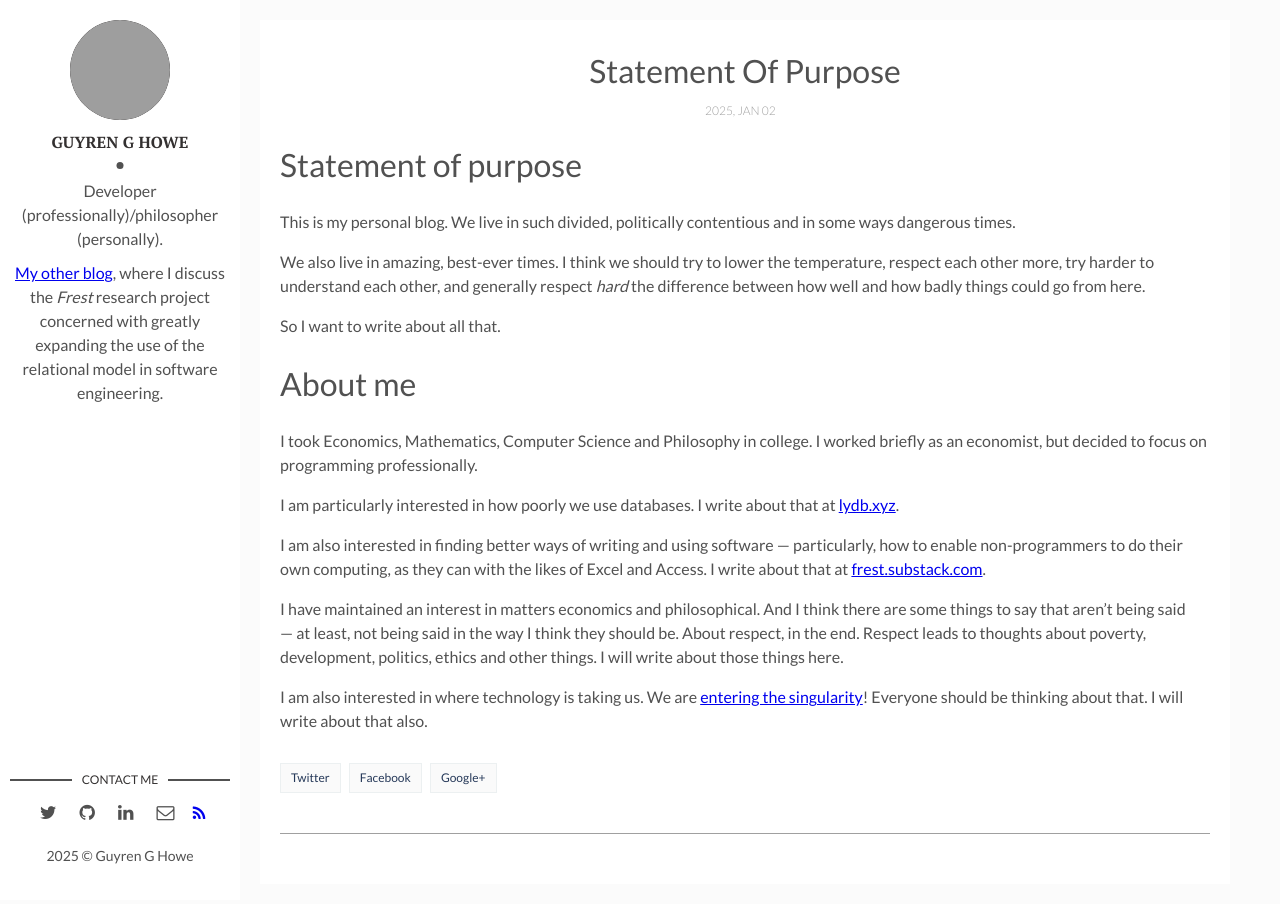
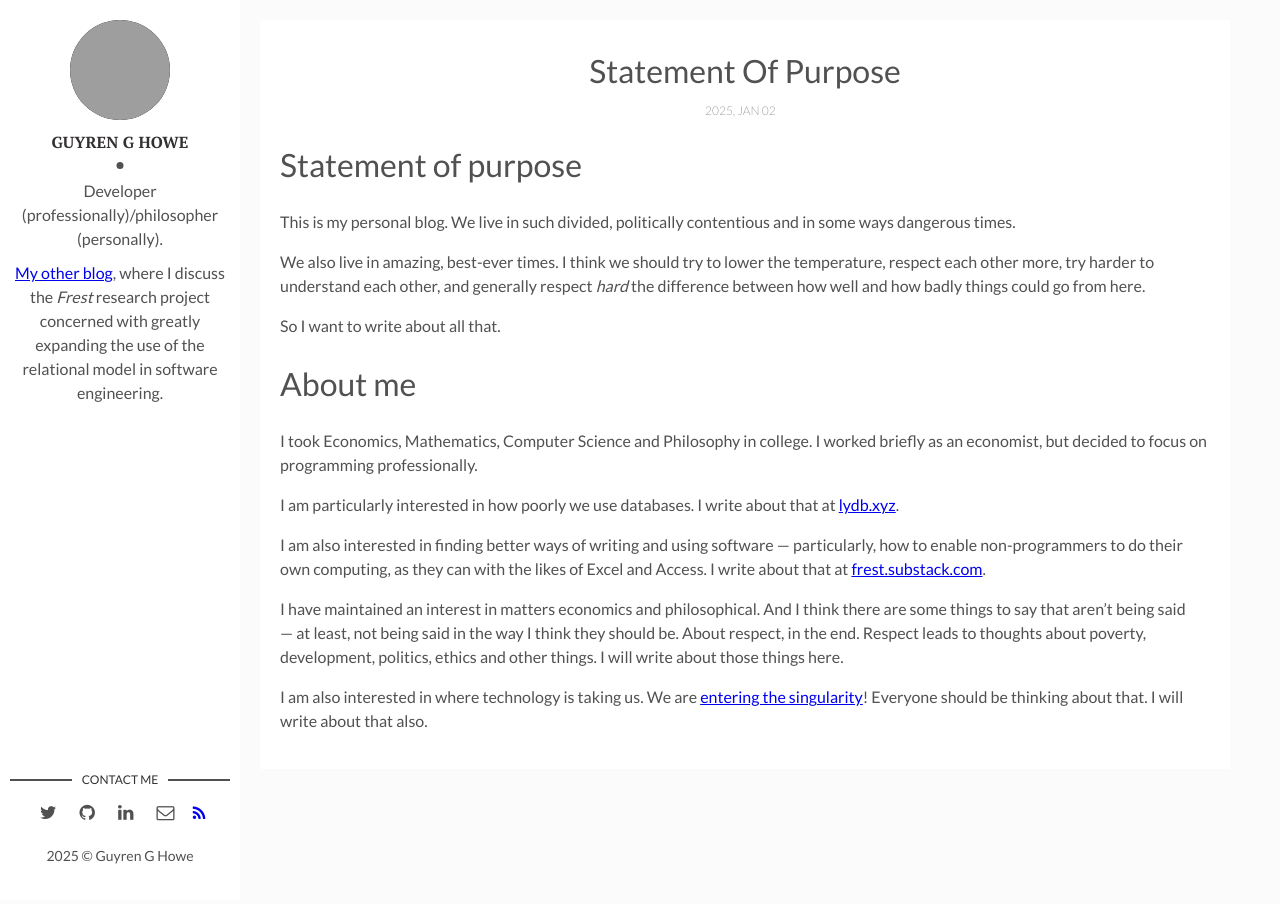
Before and after one commit to gisborne/gisborne.me, a Jekyll site: the page built from _posts/2025-01-02-statement-of-purpose.md, in a window 1280 px wide. Built offline with Jekyll 4.4.1, drawn with Linux system fonts in a browser that asks for light colours; grey boxes are pictures that could not be loaded.

Commit message:
fix footer

```diff
--- a/_layouts/post.html
+++ b/_layouts/post.html
@@ -20,18 +20,6 @@ layout: main
         <div class="page-date"><span>{{page.date | date: '%Y, %b %d'}}&nbsp;&nbsp;&nbsp;&nbsp;</span></div>
       </header>
       {{content | markdownify}}
-      <div class="page-footer">
-        <div class="page-share">
-          <a href="https://twitter.com/intent/tweet?text={{ page.title }}&url={{ site.url }}{{ page.url }}" title="Share on Twitter" rel="nofollow" target="_blank">Twitter</a>
-          <a href="https://facebook.com/sharer.php?u={{ site.url }}{{ page.url }}" title="Share on Facebook" rel="nofollow" target="_blank">Facebook</a>
-          <a href="https://plus.google.com/share?url={{ site.url }}{{ page.url }}" title="Share on Google+" rel="nofollow" target="_blank">Google+</a>
-        </div>
-        <div class="page-tag">
-          {% for tag in page.tags %}
-            <a href="{{site.baseurl}}/tags#{{tag}}" class="tag">&#35; {{ tag }}</a>
-          {% endfor %}
-        </div>
-      </div>
     </div> <!-- End Wrap Content -->
   </div> <!-- End Page Content -->
 </article> <!-- End Article Page -->
```
